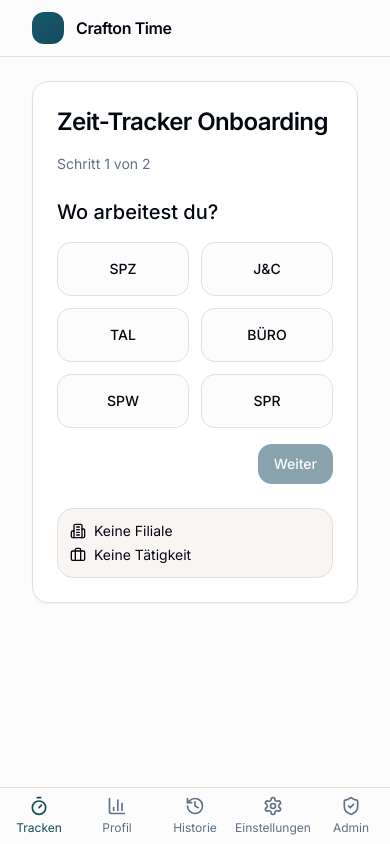
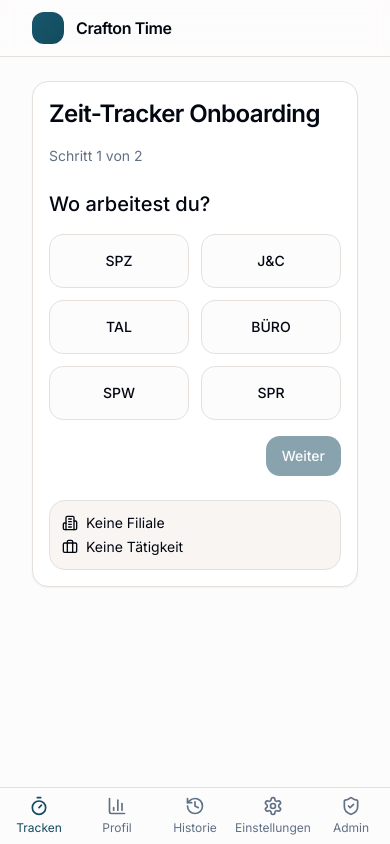
Before and after one commit to Crftn251/craftonzeiterfassung, a React (Vite) app: page / in a window 390 px wide. Built offline with nearby package versions, Linux system fonts and the light colour scheme.

Commit message:
Refactor: Make tracker responsive
Adjust the tracker component to be responsive across different devices.

```diff
--- a/src/pages/Track.tsx
+++ b/src/pages/Track.tsx
@@ -134,7 +134,7 @@ export default function Track() {
   const showWizard = (!branch || !activity) && !session;
 
   return (
-    <section className="grid gap-6 md:grid-cols-2 lg:grid-cols-[1fr,420px]">
+    <section className="grid gap-4 sm:gap-6 md:grid-cols-2 lg:grid-cols-[1fr,420px]">
       {offline && (
         <div className="md:col-span-2 rounded-xl border p-3 text-sm bg-secondary">
           <div className="flex items-center gap-2"><WifiOff className="h-4 w-4" /> Offline – Timer läuft serverseitig weiter (geplant).</div>
@@ -142,7 +142,7 @@ export default function Track() {
       )}
 
       {showWizard ? (
-        <article className="md:col-span-2 rounded-2xl border bg-card p-6 shadow-sm">
+        <article className="md:col-span-2 rounded-2xl border bg-card p-4 sm:p-6 shadow-sm">
           <header className="mb-4">
             <h1 className="text-2xl font-semibold tracking-tight">Zeit-Tracker Onboarding</h1>
           </header>
@@ -157,7 +157,7 @@ export default function Track() {
         </article>
       ) : (
         <>
-          <article className="rounded-2xl border bg-card p-6 shadow-sm">
+          <article className="rounded-2xl border bg-card p-4 sm:p-6 shadow-sm">
             <header className="mb-4 flex items-center justify-between">
               <h1 className="text-2xl font-semibold tracking-tight">Zeit-Tracker</h1>
               <Badge variant={status.variant}>{status.label}</Badge>
@@ -165,7 +165,7 @@ export default function Track() {
 
             {/* Zeit – pur */}
             <div className="my-10 flex items-center justify-center">
-              <div className="text-7xl md:text-8xl font-bold font-mono tabular-nums tracking-tight">
+              <div className="font-bold font-mono tabular-nums tracking-tight text-[clamp(2.75rem,12vw,6rem)] sm:text-[clamp(3.5rem,10vw,7rem)] md:text-[clamp(4rem,8vw,8rem)]" role="status" aria-live="polite">
                 {formatTime(elapsed)}
               </div>
             </div>
@@ -173,19 +173,19 @@ export default function Track() {
             {/* Controls (ohne Hover-Animation) */}
             <div className="flex flex-wrap items-center justify-center gap-3">
               {!session && (
-                <Button size="lg" onClick={start}>
+                <Button size="lg" onClick={start} className="w-full sm:w-auto min-w-[140px]">
                   <Play className="mr-2 h-4 w-4" /> Start
                 </Button>
               )}
               {session && (
-                <Button size="lg" variant="secondary" onClick={pause}>
+                <Button size="lg" variant="secondary" onClick={pause} className="w-full sm:w-auto min-w-[140px]">
                   {session.status === 'paused' ? (<><RefreshCw className="mr-2 h-4 w-4" /> Weiter</>) : (<><Pause className="mr-2 h-4 w-4" /> Pause</>)}
                 </Button>
               )}
               {session && (
                 <AlertDialog>
                   <AlertDialogTrigger asChild>
-                    <Button size="lg" variant="destructive">
+                    <Button size="lg" variant="destructive" className="w-full sm:w-auto min-w-[140px]">
                       <Square className="mr-2 h-4 w-4" /> Stop
                     </Button>
                   </AlertDialogTrigger>
@@ -207,7 +207,7 @@ export default function Track() {
           </article>
 
           {/* Side card for selections */}
-          <aside className="rounded-2xl border bg-card p-6 shadow-sm">
+          <aside className="rounded-2xl border bg-card p-4 sm:p-6 shadow-sm">
             <h2 className="mb-4 text-lg font-medium">Kontext</h2>
             <div className="grid gap-4">
               <div className="grid gap-2">
```
